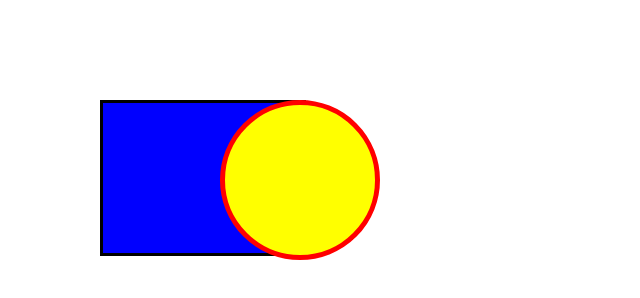
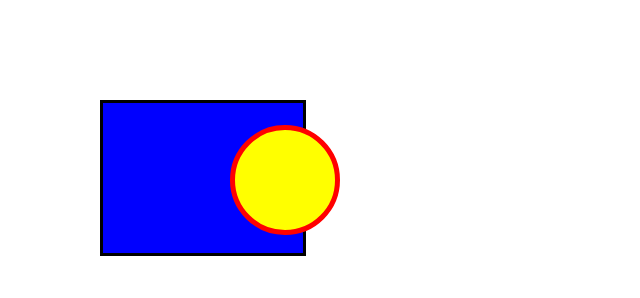
Before and after one commit to YohanesRafelius/Exercise11, a plain HTML site: page index.html in a window 1280 px wide. Shown: the whole page, without its empty margins (0-640 px from the left). Drawn offline with Linux system fonts and the light colour scheme.

Commit message:
Update index.html

```diff
--- a/index.html
+++ b/index.html
@@ -19,13 +19,13 @@
         }
 
         .circle {
-            width: 150px;
-            height: 150px;
+            width: 100px;
+            height: 100px;
             background-color: yellow;
             border-radius: 50%;
             position: absolute;
-            top: 100px;
-            left: 220px;
+            top: 125px;
+            left: 230px;
             border: 5px solid red;
         }
     </style>
```
